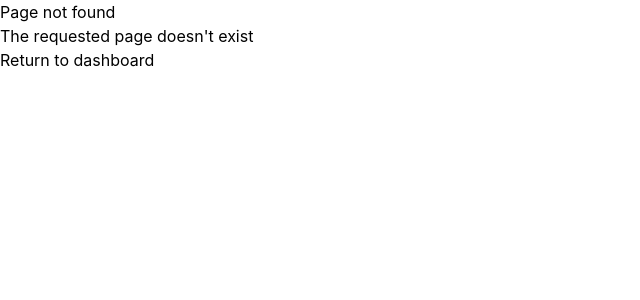
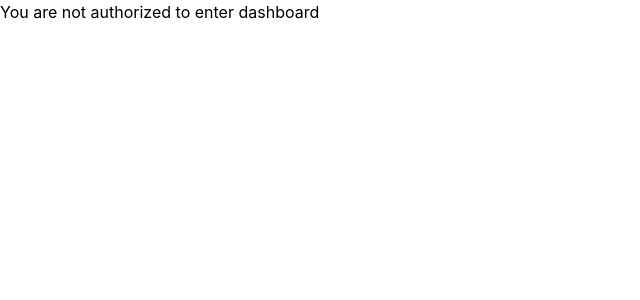
Before and after one commit to ankurnecessary/ecommerce-monorepo, a React (Vite) app in the folder apps/admin/: page /unauthorized in a window 1280 px wide. Before the commit this address had no page. Shown: the top 300 px of the page, without its empty margins (0-640 px from the left). Built offline with nearby package versions, Linux system fonts and the light colour scheme.

Commit message:
[unauthorized-page] Set route '/unauthorized'

```diff
--- a/apps/admin/src/app/router.tsx
+++ b/apps/admin/src/app/router.tsx
@@ -7,11 +7,16 @@ import RouteErrorPage from '../pages/errors/RouteErrorPage';
 import SignInPage from '../pages/sign-in/SignInPage';
 import CategoryPage from '../pages/category/CategoryPage';
 import RequireAuth from '../features/auth/RequireAuth';
+import UnauthorizedPage from '../pages/errors/UnauthorizedPage';
 
 export const router = createBrowserRouter([
   {
     path: '/sign-in',
     Component: SignInPage,
+  },
+  {
+    path: '/unauthorized',
+    Component: UnauthorizedPage,
   },
   {
     Component: RequireAuth,
--- /dev/null
+++ b/apps/admin/src/pages/errors/UnauthorizedPage.tsx
@@ -0,0 +1,5 @@
+const UnauthorizedPage = () => {
+  return <div>You are not authorized to enter dashboard</div>;
+};
+
+export default UnauthorizedPage;
```
